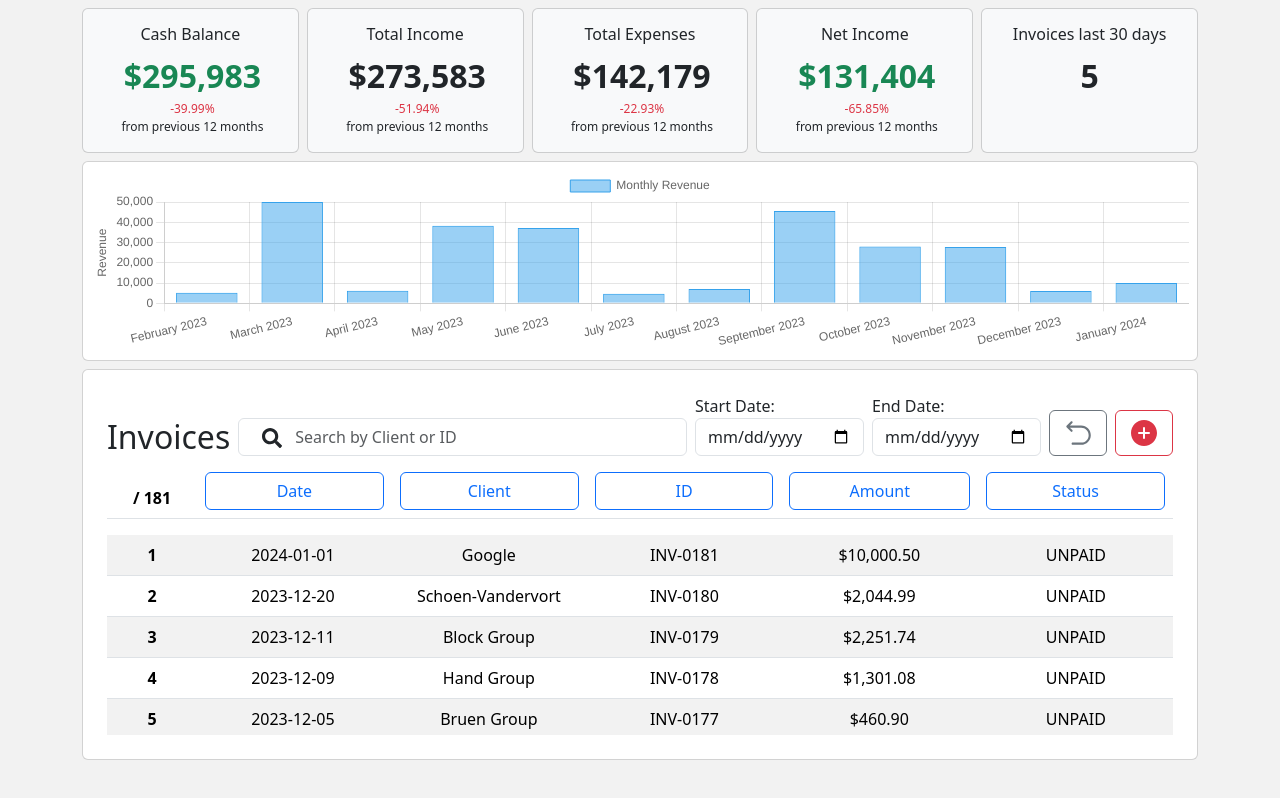
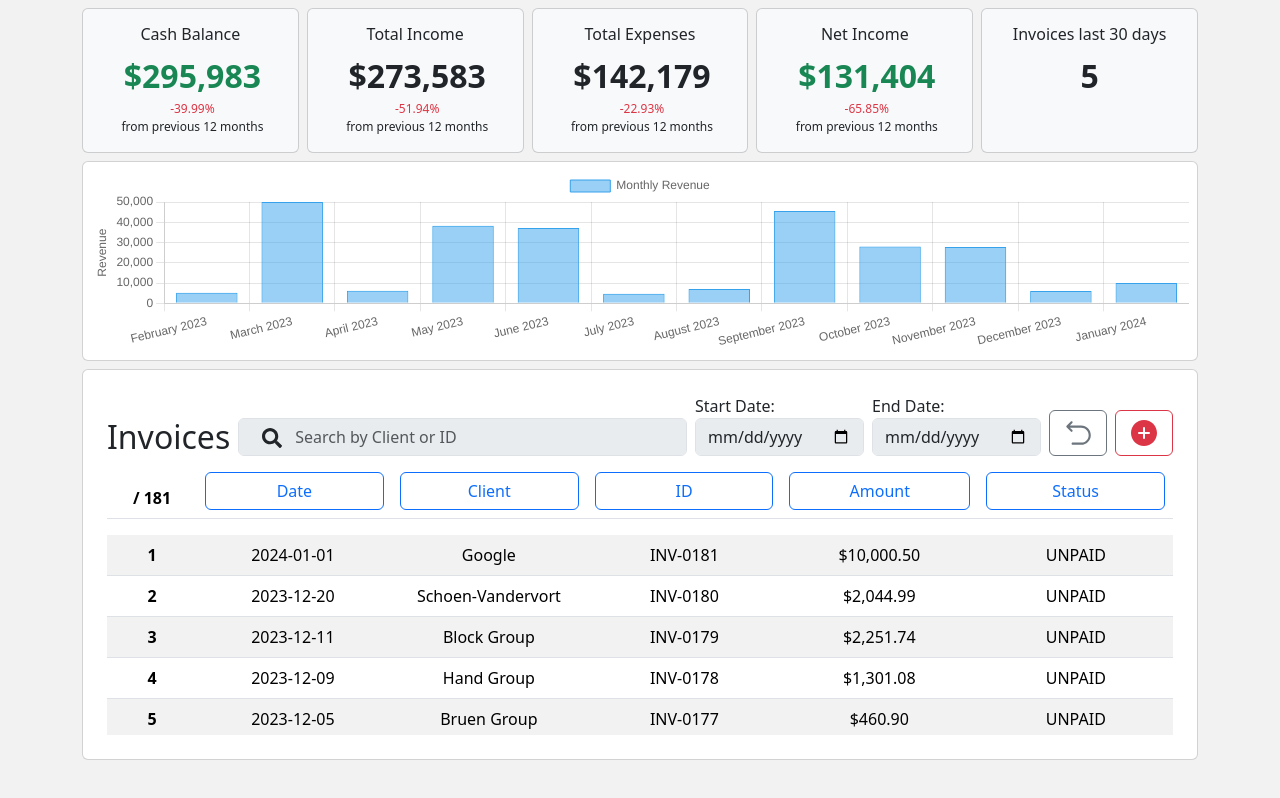
Before and after one commit to jonjon81/financial-tracker-react, a React (Vite) app: page / in a window 1280 px wide. Built offline with nearby package versions, Linux system fonts and the light colour scheme.

Commit message:
Update color

```diff
--- a/src/components/InvoicesWidget.tsx
+++ b/src/components/InvoicesWidget.tsx
@@ -253,7 +253,7 @@ const InvoicesWidget: React.FC<InvoicesProps> = ({ transactions }) => {
         <div className="mb-2 d-flex align-items-end position-relative search-bar w-100 mx-lg-2">
           <FaSearch className="fa-search position-absolute fs-5" />
           <input
-            className="form-control"
+            className="form-control bg-body-secondary"
             type="text"
             placeholder="Search by Client or ID"
             value={searchText}
@@ -265,7 +265,7 @@ const InvoicesWidget: React.FC<InvoicesProps> = ({ transactions }) => {
             <div className="mb-2">
               <label>Start Date:</label>
               <input
-                className="form-control"
+                className="form-control bg-body-secondary"
                 type="date"
                 value={startDate}
                 onChange={(e) => setStartDate(e.target.value)}
@@ -274,7 +274,7 @@ const InvoicesWidget: React.FC<InvoicesProps> = ({ transactions }) => {
             <div className="mb-2 mx-2">
               <label>End Date:</label>
               <input
-                className="form-control"
+                className="form-control bg-body-secondary"
                 type="date"
                 value={endDate}
                 onChange={(e) => setEndDate(e.target.value)}
```
